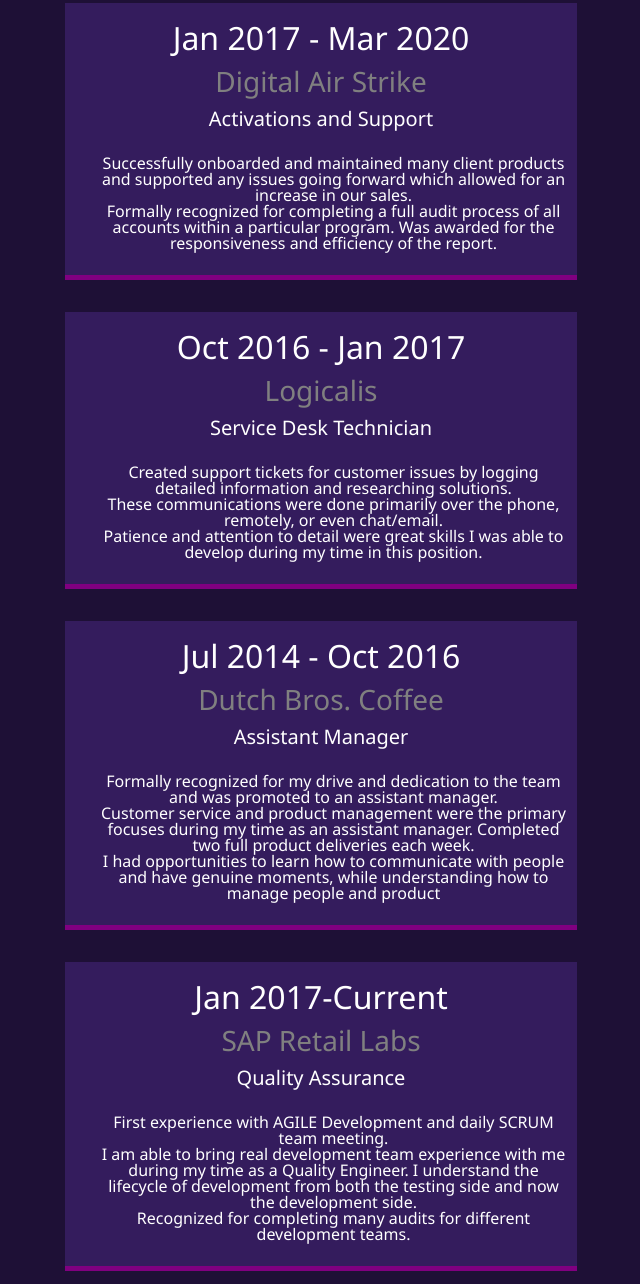
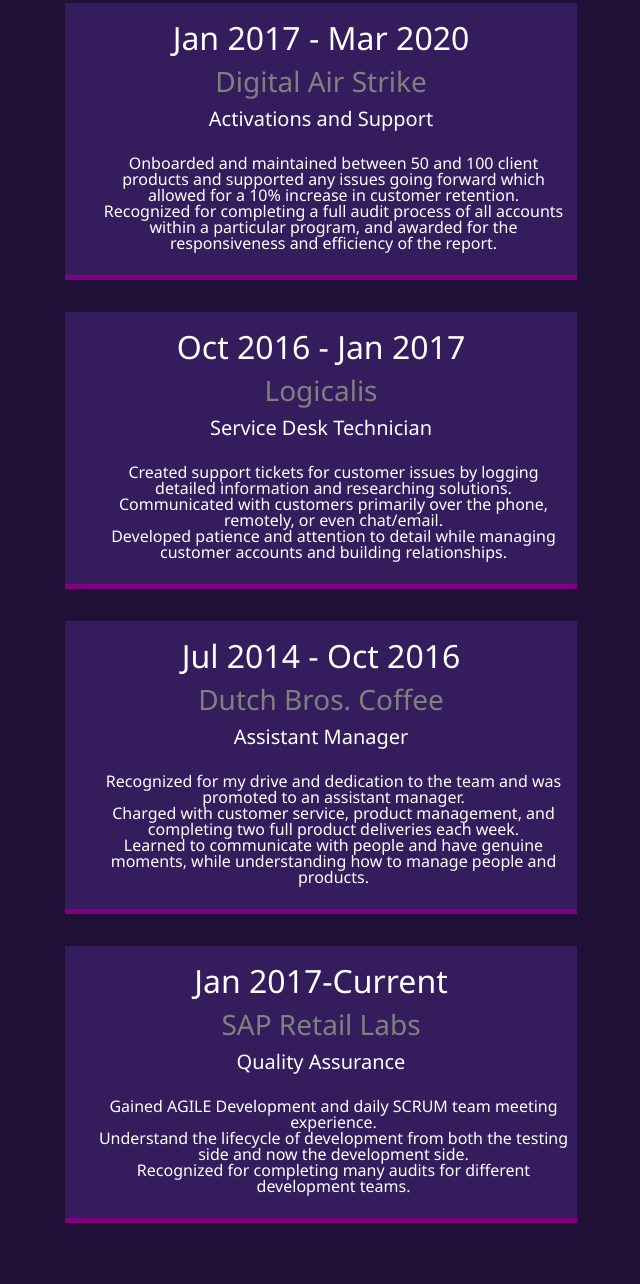
Before and after one commit to sirhunty/Heroku-Portfolio, a website: page src/html/about.html in a window 1280 px wide. Shown: the part 1563-2847 px from the top of the page, without its empty margins (319-959 px from the left). Drawn offline with nearby package versions, Linux system fonts and the light colour scheme.

Commit message:
updated about me descriptions

```diff
--- a/src/html/about.html
+++ b/src/html/about.html
@@ -118,12 +118,12 @@
                     <ul class="job-desc-list">
                         <br>
                         <li class="job-desc">
-                            Successfully onboarded and maintained many client products and supported any issues going
-                            forward which allowed for an increase in our sales.
+                            Onboarded and maintained between 50 and 100 client products and supported any issues going
+                            forward which allowed for a 10% increase in customer retention.
                         </li>
                         <li class="job-desc">
-                            Formally recognized for completing a full audit process of all accounts within a particular
-                            program. Was awarded for the responsiveness and efficiency of the report.
+                            Recognized for completing a full audit process of all accounts within a particular program,
+                            and awarded for the responsiveness and efficiency of the report.
                         </li>
                     </ul>
                 </div>
@@ -138,11 +138,11 @@
                             solutions.
                         </li>
                         <li class="job-desc">
-                            These communications were done primarily over the phone, remotely, or even chat/email.
+                            Communicated with customers primarily over the phone, remotely, or even chat/email.
                         </li>
                         <li class="job-desc">
-                            Patience and attention to detail were great skills I was able to develop during my time in
-                            this position.
+                            Developed patience and attention to detail while managing customer accounts and building
+                            relationships.
                         </li>
                     </ul>
                 </div>
@@ -153,16 +153,15 @@
                     <ul class="job-desc-list">
                         <br>
                         <li class="job-desc">
-                            Formally recognized for my drive and dedication to the team and was promoted to an assistant
-                            manager.
+                            Recognized for my drive and dedication to the team and was promoted to an assistant manager.
                         </li>
                         <li class="job-desc">
-                            Customer service and product management were the primary focuses during my time as an
-                            assistant manager. Completed two full product deliveries each week.
+                            Charged with customer service, product management, and completing two full product
+                            deliveries each week.
                         </li>
                         <li class="job-desc">
-                            I had opportunities to learn how to communicate with people and have genuine moments, while
-                            understanding how to manage people and product
+                            Learned to communicate with people and have genuine moments, while understanding how to
+                            manage people and products.
                         </li>
                     </ul>
                 </div>
@@ -173,12 +172,11 @@
                     <ul class="job-desc-list">
                         <br>
                         <li class="job-desc">
-                            First experience with AGILE Development and daily SCRUM team meeting.
+                            Gained AGILE Development and daily SCRUM team meeting experience.
                         </li>
                         <li class="job-desc">
-                            I am able to bring real development team experience with me during my time as a Quality
-                            Engineer. I understand the lifecycle of development from both the testing side and now the
-                            development side.
+                            Understand the lifecycle of development from both the testing side and now the development
+                            side.
                         </li>
                         <li class="job-desc">
                             Recognized for completing many audits for different development teams.
```
